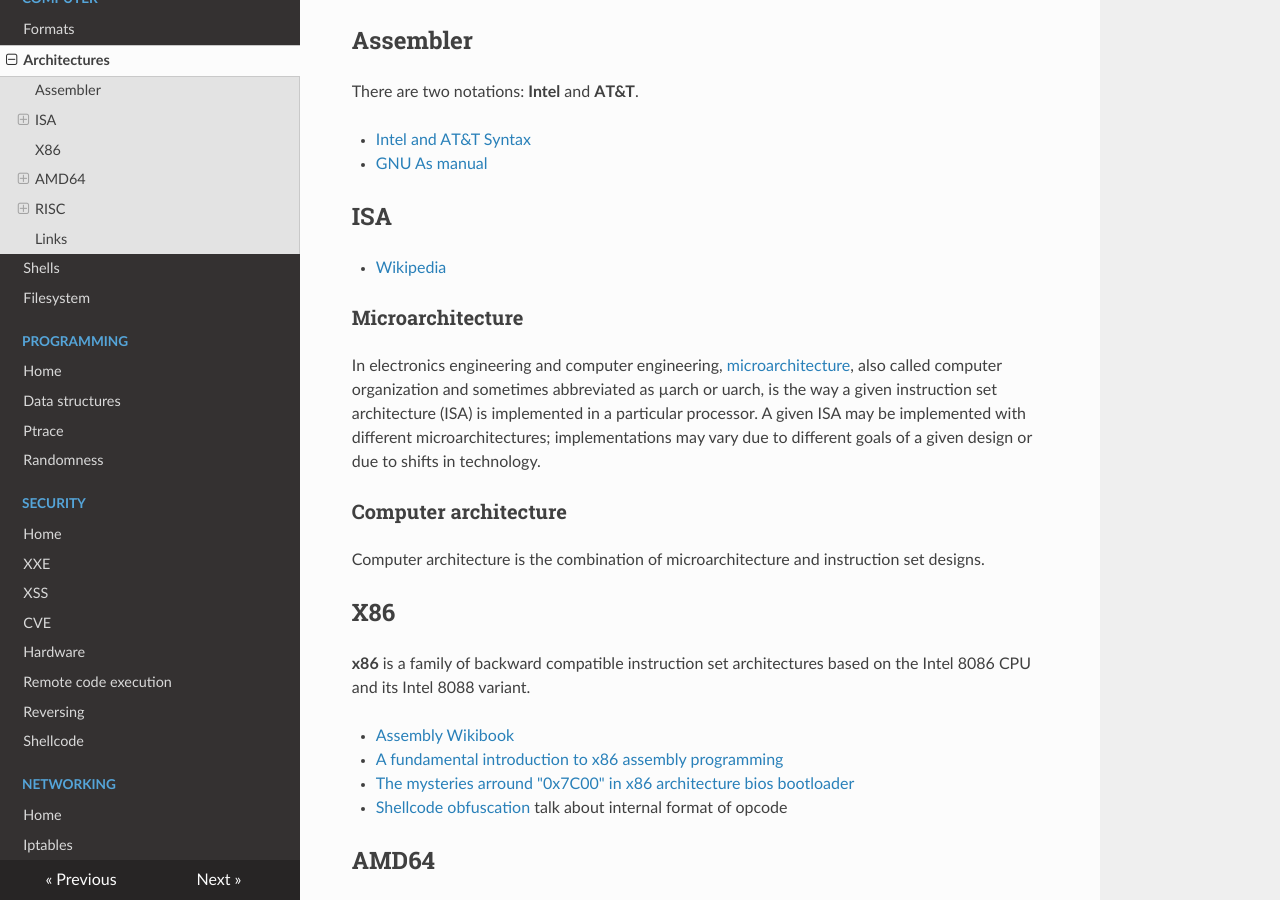
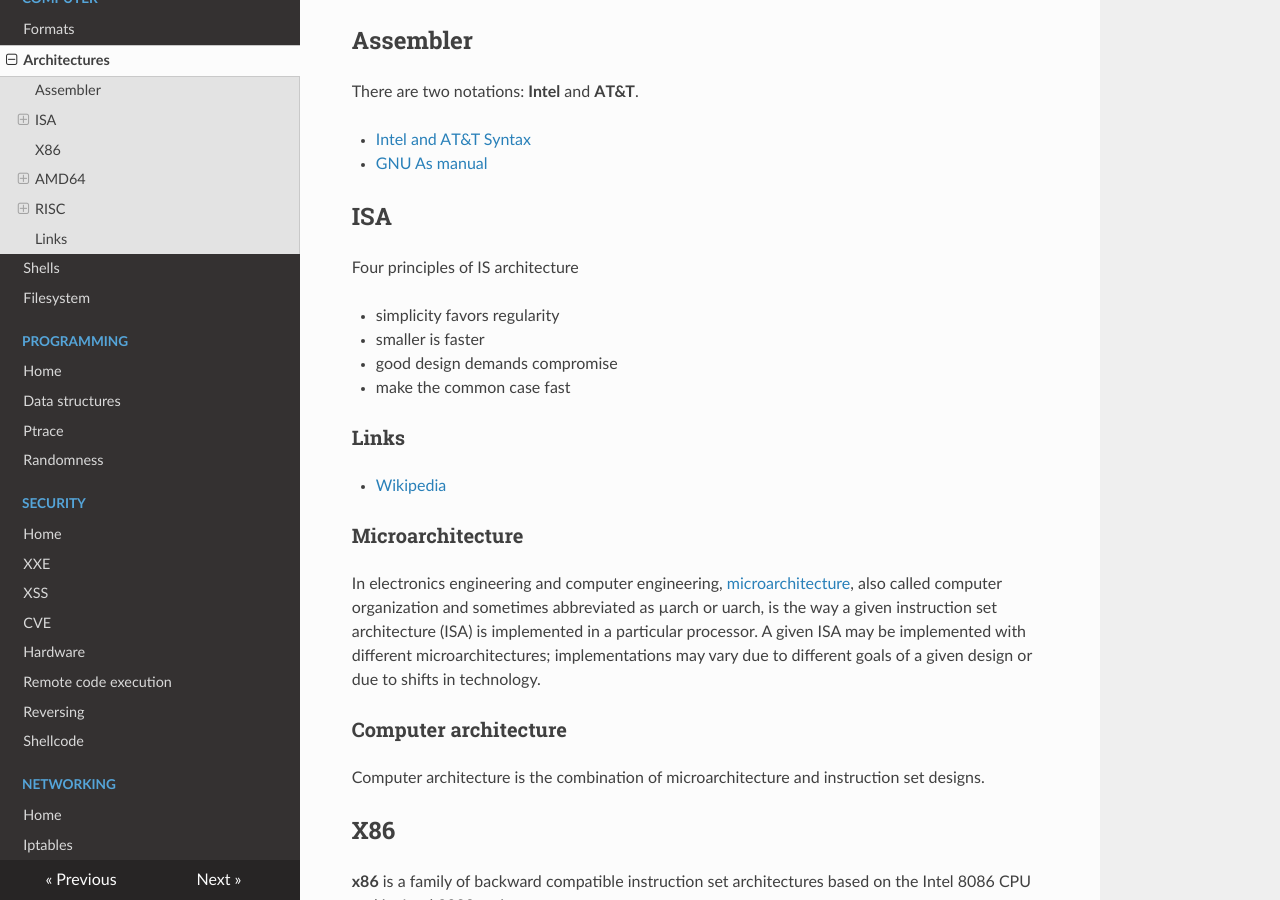
Before and after one commit to gipi/low-level, an MkDocs documentation site: the page built from docs/arch.md, in a window 1280 px wide and 900 px high, scrolled down 449 px. Built offline with MkDocs 1.6.1, drawn with Linux system fonts in a browser that asks for light colours; nearby versions of some CDN libraries; old or Windows-style settings are respelled for this version of MkDocs.

Commit message:
Add note about IS architecute principles.

```diff
--- a/docs/arch.md
+++ b/docs/arch.md
@@ -20,6 +20,15 @@ There are two notations: **Intel** and **AT&T**.
  - [GNU As manual](http://tigcc.ticalc.org/doc/gnuasm.html)
 
 ## ISA
+
+Four principles of IS architecture
+
+ - simplicity favors regularity
+ - smaller is faster
+ - good design demands compromise
+ - make the common case fast
+
+### Links
 
  - [Wikipedia](https://en.wikipedia.org/wiki/Instruction_set)
 
```
